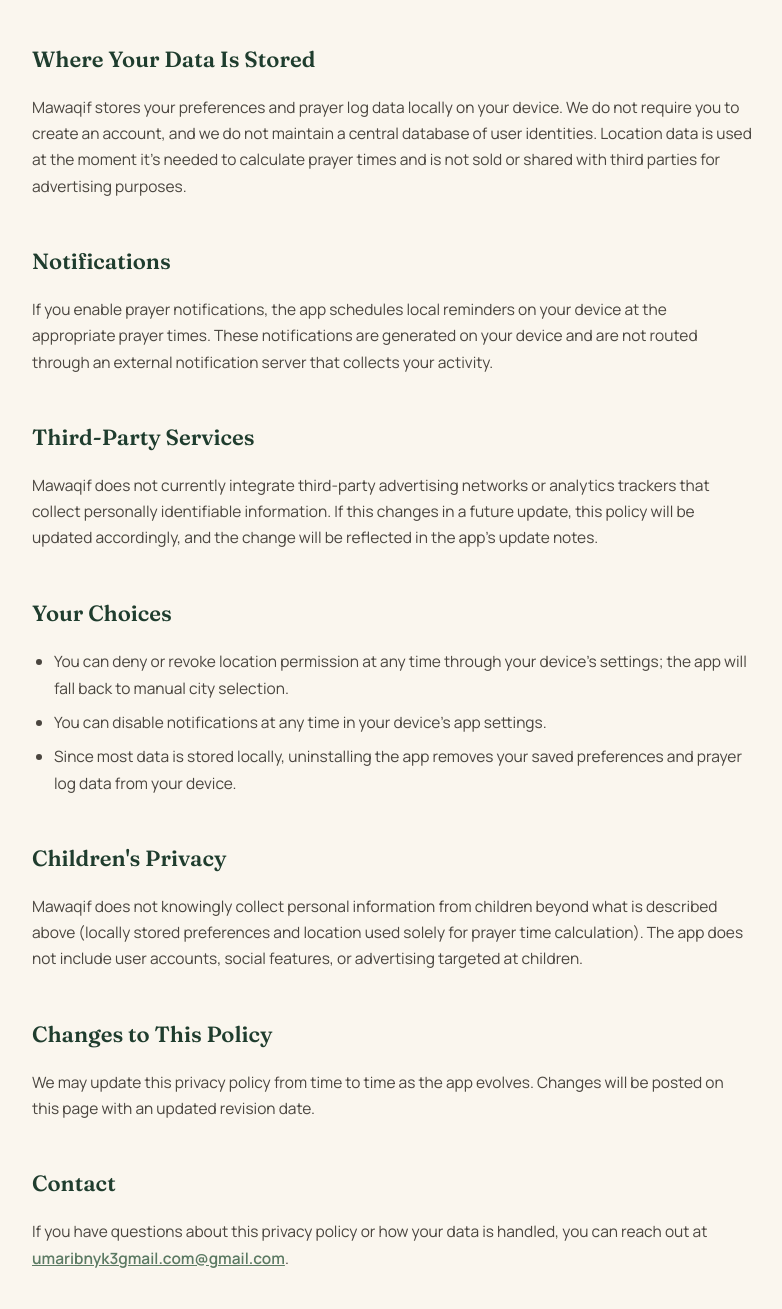
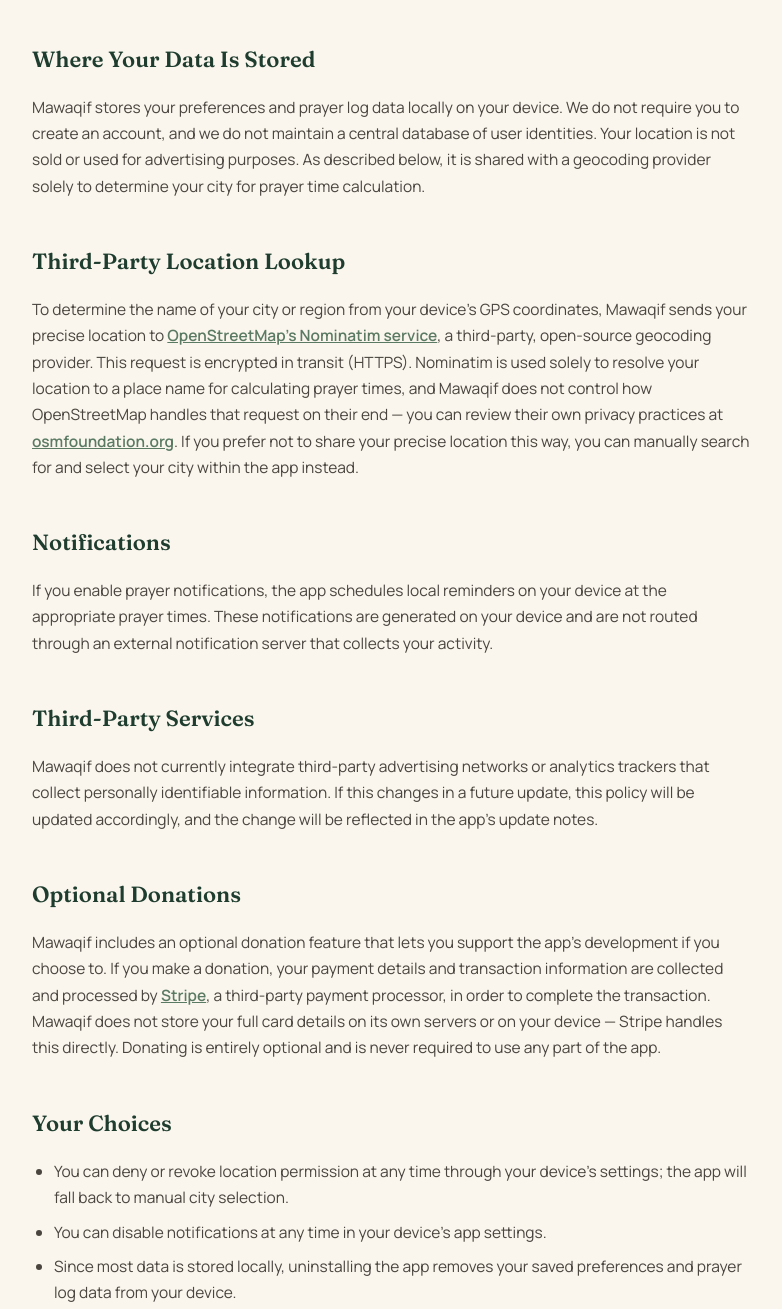
Before and after one commit to umaribnyk3gmailcom-cmyk/mawaqif-privacy-policy, a plain HTML site: page index.html in a window 1280 px wide. Shown: the part 686-1995 px from the top of the page, without its empty margins (248-1030 px from the left). Drawn offline with Linux system fonts and the light colour scheme.

Commit message:
Add files via upload

```diff
--- a/index.html
+++ b/index.html
@@ -48,11 +48,15 @@
     <li><strong>Prayer log data.</strong> If you use the optional reflection feature, records of which prayers you've marked are stored so you can view your own history over time.</li>
   </ul>
   <h2>Where Your Data Is Stored</h2>
-  <p>Mawaqif stores your preferences and prayer log data locally on your device. We do not require you to create an account, and we do not maintain a central database of user identities. Location data is used at the moment it's needed to calculate prayer times and is not sold or shared with third parties for advertising purposes.</p>
+  <p>Mawaqif stores your preferences and prayer log data locally on your device. We do not require you to create an account, and we do not maintain a central database of user identities. Your location is not sold or used for advertising purposes. As described below, it is shared with a geocoding provider solely to determine your city for prayer time calculation.</p>
+  <h2>Third-Party Location Lookup</h2>
+  <p>To determine the name of your city or region from your device's GPS coordinates, Mawaqif sends your precise location to <a href="https://nominatim.openstreetmap.org" target="_blank" rel="noopener">OpenStreetMap's Nominatim service</a>, a third-party, open-source geocoding provider. This request is encrypted in transit (HTTPS). Nominatim is used solely to resolve your location to a place name for calculating prayer times, and Mawaqif does not control how OpenStreetMap handles that request on their end — you can review their own privacy practices at <a href="https://osmfoundation.org/wiki/Privacy_Policy" target="_blank" rel="noopener">osmfoundation.org</a>. If you prefer not to share your precise location this way, you can manually search for and select your city within the app instead.</p>
   <h2>Notifications</h2>
   <p>If you enable prayer notifications, the app schedules local reminders on your device at the appropriate prayer times. These notifications are generated on your device and are not routed through an external notification server that collects your activity.</p>
   <h2>Third-Party Services</h2>
   <p>Mawaqif does not currently integrate third-party advertising networks or analytics trackers that collect personally identifiable information. If this changes in a future update, this policy will be updated accordingly, and the change will be reflected in the app's update notes.</p>
+  <h2>Optional Donations</h2>
+  <p>Mawaqif includes an optional donation feature that lets you support the app's development if you choose to. If you make a donation, your payment details and transaction information are collected and processed by <a href="https://stripe.com/privacy" target="_blank" rel="noopener">Stripe</a>, a third-party payment processor, in order to complete the transaction. Mawaqif does not store your full card details on its own servers or on your device — Stripe handles this directly. Donating is entirely optional and is never required to use any part of the app.</p>
   <h2>Your Choices</h2>
   <ul>
     <li>You can deny or revoke location permission at any time through your device's settings; the app will fall back to manual city selection.</li>
@@ -64,7 +68,7 @@
   <h2>Changes to This Policy</h2>
   <p>We may update this privacy policy from time to time as the app evolves. Changes will be posted on this page with an updated revision date.</p>
   <h2>Contact</h2>
-  <p>If you have questions about this privacy policy or how your data is handled, you can reach out at <a href="mailto:umaribnyk3gmail.com@gmail.com">umaribnyk3gmail.com@gmail.com</a>.</p>
+  <p>If you have questions about this privacy policy or how your data is handled, you can reach out at <a href="mailto:hello@mawaqif.app">hello@mawaqif.app</a>.</p>
   <a class="back" href="/">← Back to Mawaqif</a>
 </div>
 </body>
```
